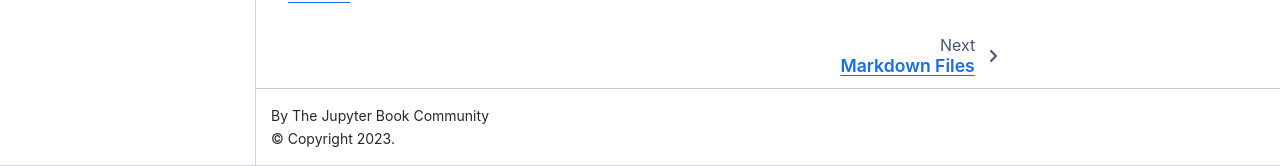
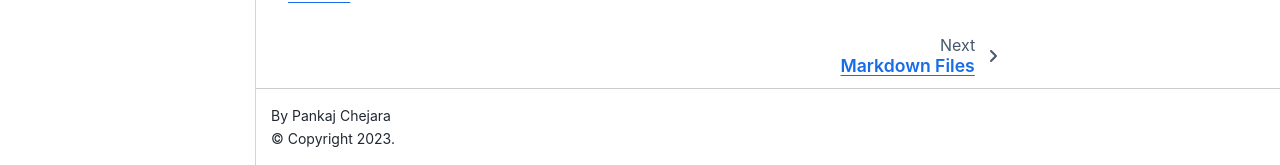
Before and after one commit to pankajchejara23/Statistics-in-R, a Jupyter Book: the page built from intro.md, in a window 1280 px wide and 1034 px high. Shown: the part 868-1034 px from the top of the window. Built offline with Jupyter Book 1.0.4 settings and Sphinx 7.4.7 and the Sphinx Book theme 1.1.4, drawn with Linux system fonts in a browser that asks for light colours.

Commit message:
changing author

```diff
--- a/_config.yml
+++ b/_config.yml
@@ -1,8 +1,8 @@
 # Book settings
 # Learn more at https://jupyterbook.org/customize/config.html
 
-title: My sample book
-author: The Jupyter Book Community
+title: Statistics with R
+author: Pankaj Chejara
 logo: logo.png
 
 # Force re-execution of notebooks on each build.
```
